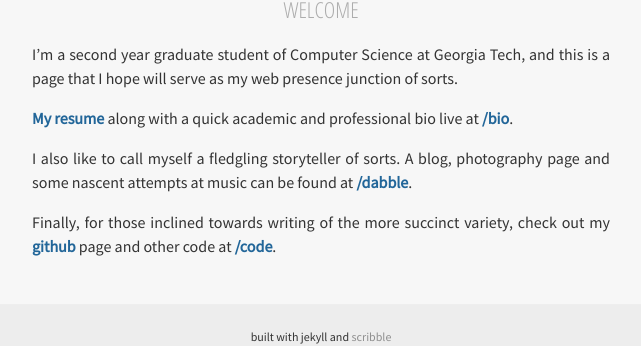
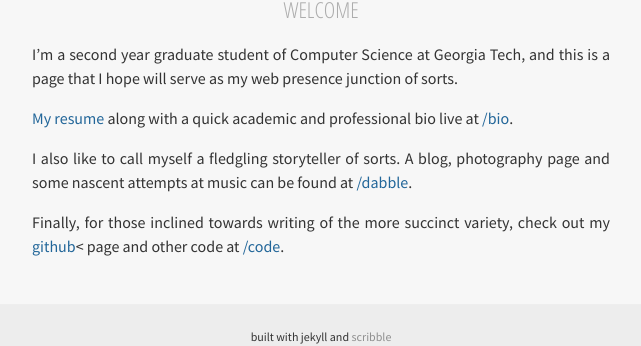
Before and after one commit to tuxerman/tuxerman.github.io, a Jekyll site: the page built from index.md, in a window 1280 px wide. Shown: the part 224-570 px from the top of the page, without its empty margins (319-960 px from the left). Built offline with Jekyll 4.4.1, drawn with Linux system fonts in a browser that asks for light colours; Markdown is read by kramdown in place of the engine named in the settings; comment, search, counter and statistics services are not loaded.

```diff
--- a/index.md
+++ b/index.md
@@ -5,8 +5,8 @@ title: Welcome
 
 I'm a second year graduate student of Computer Science at Georgia Tech, and this is a page that I hope will serve as my web presence junction of sorts.
 
-<strong>[My resume](/resume.pdf)</strong> along with a quick academic and professional bio live at <strong>[/bio](/bio)</strong>.
+[My resume](/files/resume.pdf) along with a quick academic and professional bio live at [/bio](/bio).
 
-I also like to call myself a fledgling storyteller of sorts. A blog, photography page and some nascent attempts at music can be found at <strong>[/dabble](/dabble)</strong>.
+I also like to call myself a fledgling storyteller of sorts. A blog, photography page and some nascent attempts at music can be found at [/dabble](/dabble).
 
-Finally, for those inclined towards writing of the more succinct variety, check out my <strong>[github](http://github.com/tuxerman)</strong> page and other code at <strong>[/code](/code)</strong>.
+Finally, for those inclined towards writing of the more succinct variety, check out my [github](http://github.com/tuxerman)< page and other code at [/code](/code).
```
Also changed, not shown: bio.md (+1 -1 lines), 1 other file.
